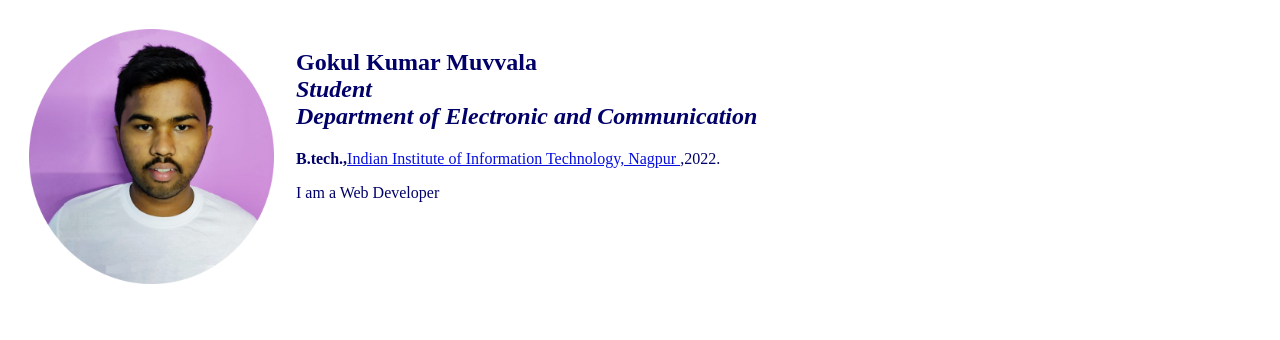
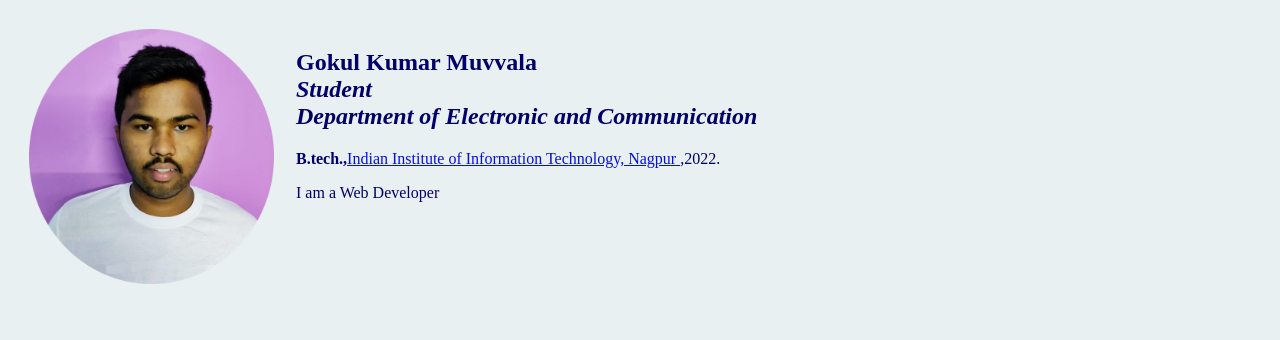
Before and after one commit to gokulmuvvala/cv, a plain HTML site: page index.html in a window 1280 px wide. Shown: the top 340 px of the page. Drawn offline with Linux system fonts and the light colour scheme.

Commit message:
Update index.html

```diff
--- a/index.html
+++ b/index.html
@@ -14,6 +14,7 @@
     vlink="#060FDF"
     alink="#DC24C5"
     bgcolor="#FFFFFF"
+    style="background-color:#E8F0F2;"
   >
     <table cellspacing="20">
       <tr valign="top">
```
